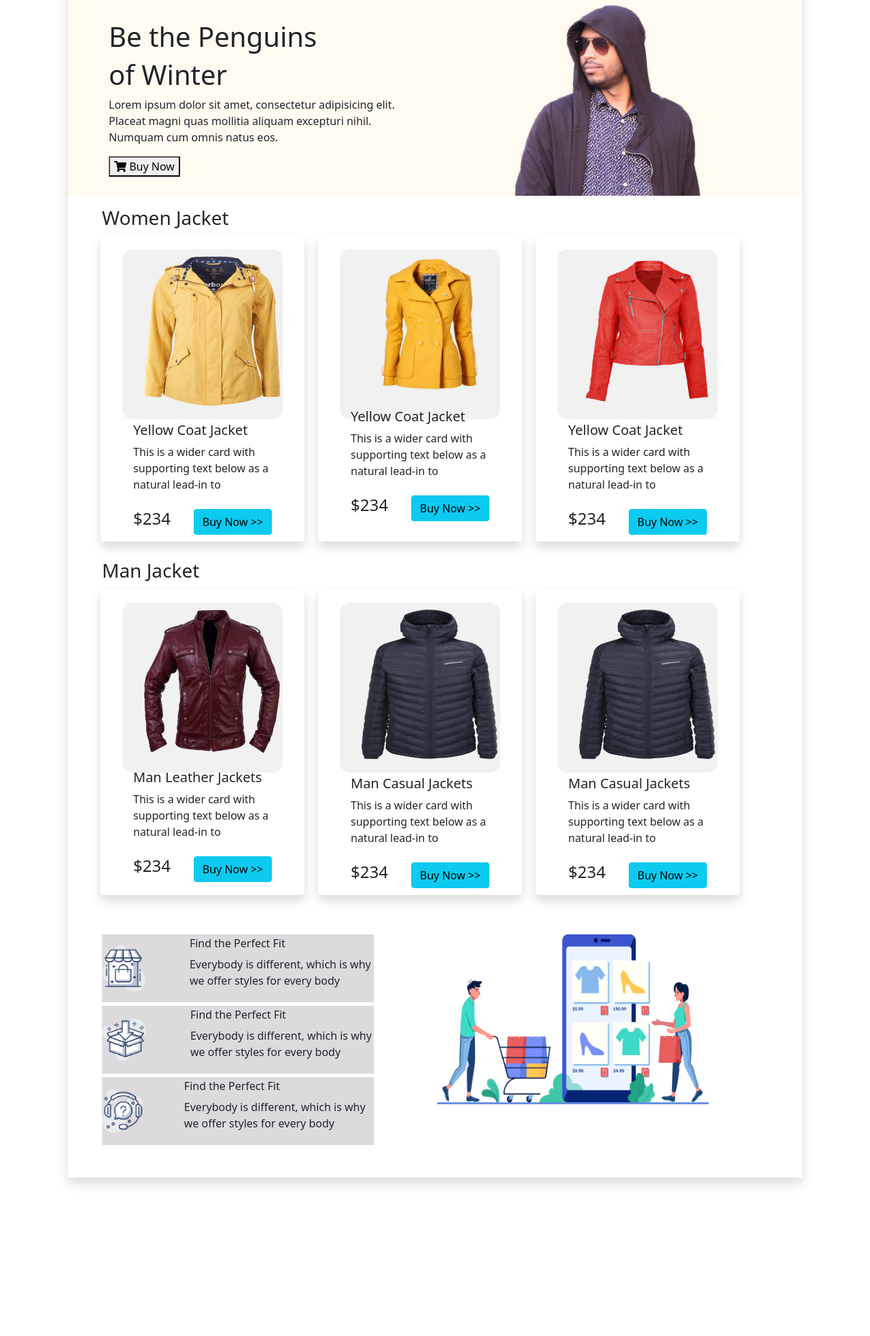
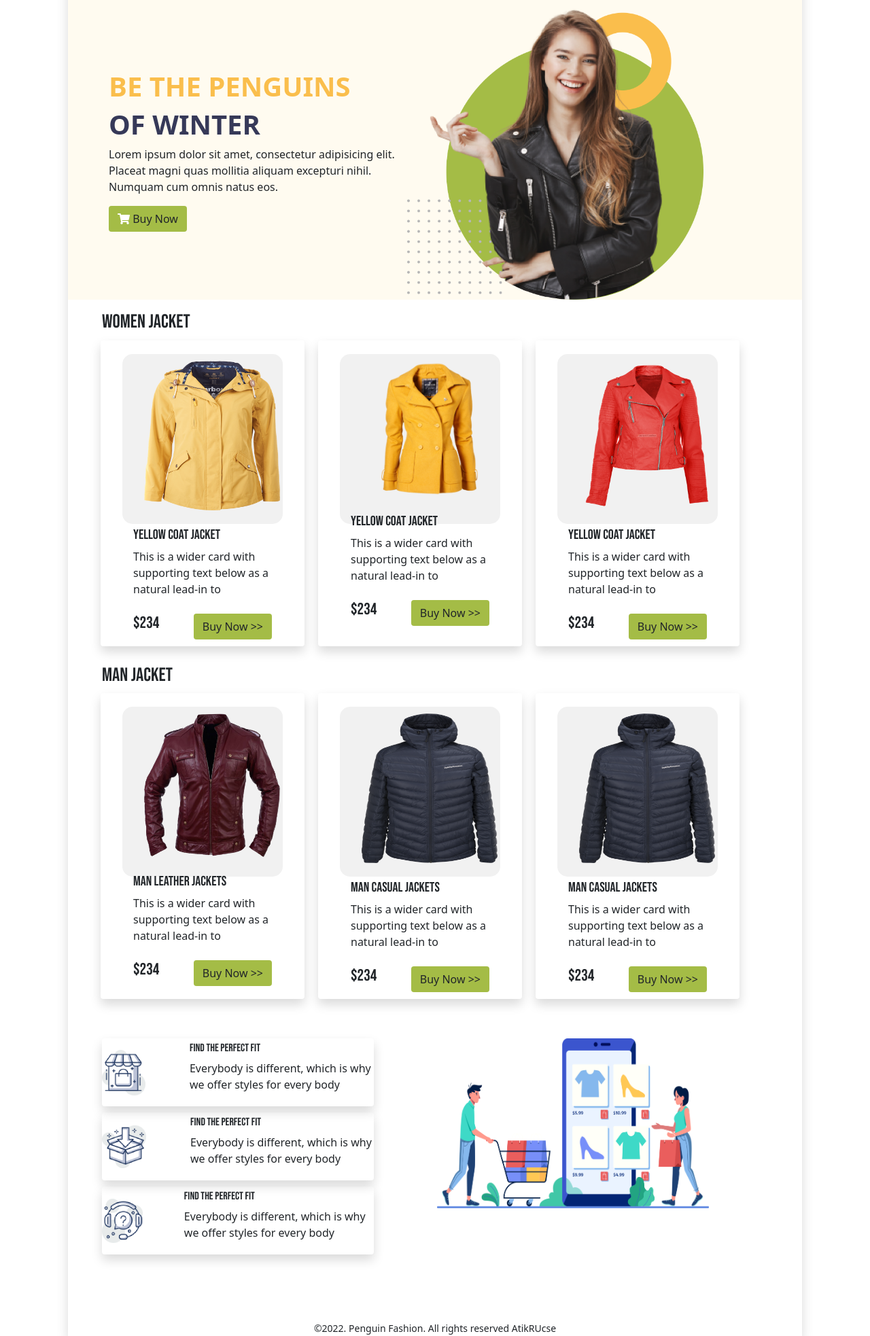
Before and after one commit to atikrucse/penguin-fashion-responsive-website, a plain HTML site: page index.html in a window 1280 px wide. Shown: the part 101-2067 px from the top of the page at 68% size. Before the commit the page ends 1882 px from the top, so only its background shows below. Drawn offline with nearby package versions, Linux system fonts and the light colour scheme; a script that the page names is missing.

Commit message:
Assignment done

```diff
--- a/css/style.css
+++ b/css/style.css
@@ -1,5 +1,9 @@
 body{
     margin: 0px 100px;
+
+}
+body>h1, h2,h3,h4,h5,h6{
+    font-family: 'Bebas Neue', cursive;
 }
 .margin{
     margin: 0px 30px;
@@ -33,6 +37,18 @@ body{
     align-items: center;
     margin-left: 30px;
 }
+.welcome-f{
+    color: rgba(250, 190, 76, 1);
+    text-transform: uppercase;
+    font-weight: 700;
+}
+.welcome-s{
+    color: rgba(54, 57, 88, 1);
+    text-transform: uppercase;
+    font-weight: 700;
+}
+
+.
 .welcome-image{
     margin-left: 50px;
 }
@@ -42,6 +58,13 @@ body{
     height: 220px;
     width: 200px;
 }
+.buy-btn{
+    background-color: #a4bc46;
+}
+.buy-btn>i{
+    color: white;
+}
+
 .ctm-card{
     background-color: #f1f1f1;
     margin: 20px;
@@ -67,7 +90,6 @@ body{
 }
 
 .footer-option{
-    background-color:rgb(221, 218, 221);
     width: 400px;
     height: 100px;
 }
@@ -84,7 +106,16 @@ body{
 
 
 @media (max-width: 600px){
-
+    body{
+        margin: 0px 0px;
+    }
+    .margin{
+        margin: 0px 0px;
+    }
+    .ctm-nav{
+        display: flex;
+        flex-direction: column;
+    }
 }
 
 @media (min-width: 600px){
--- a/index.html
+++ b/index.html
@@ -9,13 +9,15 @@
         integrity="sha384-giJF6kkoqNQ00vy+HMDP7azOuL0xtbfIcaT9wjKHr8RbDVddVHyTfAAsrekwKmP1" crossorigin="anonymous">
     <link rel="stylesheet" href="css/style.css">
     <link rel="stylesheet" href="css/all.min.css">
+    <link rel="preconnect" href="https://fonts.gstatic.com">
+    <link href="https://fonts.googleapis.com/css2?family=Bebas+Neue&display=swap" rel="stylesheet">
 </head>
 
 <body class="shadow">
     <header class="ctm-header">
         <div class="margin">
             <div>
-                <nav class="navbar navbar-expand-lg">
+                <nav class="navbar navbar-expand-lg ">
                     <div class="container-fluid">
                         <div class="ctm-nav-logo">
                             <a class="navbar-brand" href="#"><img class="w-50" src="logo/nav-logo.png" alt=""></a>
@@ -47,17 +49,17 @@
             <div class="welcome-section row">
                 <div class="welcome-text mt-5">
                     <div>
-                        <h1>Be the Penguins</h1>
-                        <h1>of Winter</h1>
+                        <h1 class="welcome-f">Be the Penguins</h1>
+                        <h1 class="welcome-s">of Winter</h1>
                         <p>Lorem ipsum dolor sit amet, consectetur adipisicing elit. Placeat magni quas mollitia aliquam
                             excepturi nihil. Numquam cum omnis natus eos.</p>
-                        <button>
+                        <button class=" btn buy-btn">
                             <i class="fas fa-shopping-cart"></i>
                             Buy Now
                         </button>
                     </div>
                     <div">
-                        <img class="h-75 w-75 welcome-image" src="Images/pic2.jpg" alt="jxdfdsfj">
+                        <img class="h-75 w-75 welcome-image" src="Images/pic2.png" alt="jxdfdsfj">
                 </div>
             </div>
 
@@ -83,7 +85,7 @@
                         </div>
                         <div class="card-footer ctm-card-footer d-flex justify-content-between">
                             <h4>$234</h4>
-                            <button class="btn btn-info">Buy Now >></button>
+                            <button class="btn buy-btn">Buy Now >></button>
                         </div>
                     </div>
                 </div>
@@ -97,7 +99,7 @@
                         </div>
                         <div class="card-footer ctm-card-footer d-flex justify-content-between">
                             <h4>$234</h4>
-                            <button class="btn btn-info">Buy Now >></button>
+                            <button class="btn buy-btn">Buy Now >></button>
                         </div>
                     </div>
                 </div>
@@ -111,7 +113,7 @@
                         </div>
                         <div class="card-footer ctm-card-footer d-flex justify-content-between">
                             <h4>$234</h4>
-                            <button class="btn btn-info">Buy Now >></button>
+                            <button class="btn buy-btn">Buy Now >></button>
                         </div>
                     </div>
                 </div>
@@ -133,7 +135,7 @@
                         </div>
                         <div class="card-footer ctm-card-footer d-flex justify-content-between">
                             <h4>$234</h4>
-                            <button class="btn btn-info">Buy Now >></button>
+                            <button class="btn buy-btn">Buy Now >></button>
                         </div>
                     </div>
                 </div>
@@ -147,7 +149,7 @@
                         </div>
                         <div class="card-footer ctm-card-footer d-flex justify-content-between">
                             <h4>$234</h4>
-                            <button class="btn btn-info">Buy Now >></button>
+                            <button class="btn buy-btn">Buy Now >></button>
                         </div>
                     </div>
                 </div>
@@ -161,7 +163,7 @@
                         </div>
                         <div class="card-footer ctm-card-footer d-flex justify-content-between">
                             <h4>$234</h4>
-                            <button class="btn btn-info">Buy Now >></button>
+                            <button class="btn buy-btn">Buy Now >></button>
                         </div>
                     </div>
                 </div>
@@ -170,9 +172,9 @@
         </section>
     </main>
 
-    <footer class="mt-5 margin-w-sec mb-5">
+    <footer class="mt-5 margin-w-sec">
         <div class="footer-box">
-            <div class="footer-option d-flex justify-content-center align-items-center">
+            <div class="footer-option d-flex justify-content-center align-items-center shadow rounded">
                 <div>
                     <img class="footer-logo h-75 w-50" src="logo/flogo1.png" alt="">
                 </div>
@@ -182,7 +184,7 @@
                 </div>
             </div>
             <div>
-                <div class="footer-option d-flex justify-content-center align-items-center ">
+                <div class="footer-option d-flex justify-content-center align-items-center shadow rounded mt-1">
                     <div>
                         <img class="footer-logo h-75 w-50" src="logo/flogo2.png" alt="">
                     </div>
@@ -193,7 +195,7 @@
                 </div>
             </div>
             <div>
-                <div class="footer-option d-flex justify-content-center align-items-center mb-5">
+                <div class="footer-option d-flex justify-content-center align-items-center shadow rounded mt-1 mb-5">
                     <div>
                         <img class="footer-logo h-75 w-50" src="logo/flogo3.png" alt="">
                     </div>
@@ -203,11 +205,17 @@
                     </div>
                 </div>
             </div>
-            <div class="item-4 mb-5">
+            <div class="item-4">
                 <img src="logo/footer-image.png" alt="">
             </div>
         </div>
+        <div class="text-center mt-5">
+                <small>
+                    ©2022. Penguin Fashion. All rights reserved AtikRUcse
+                </small>
+        </div>
     </footer>
+
 
 
 
```
Also changed, not shown: Images/pic2.jpg (deleted), Images/pic2.png (added), Images/welcome-image.png (deleted).
